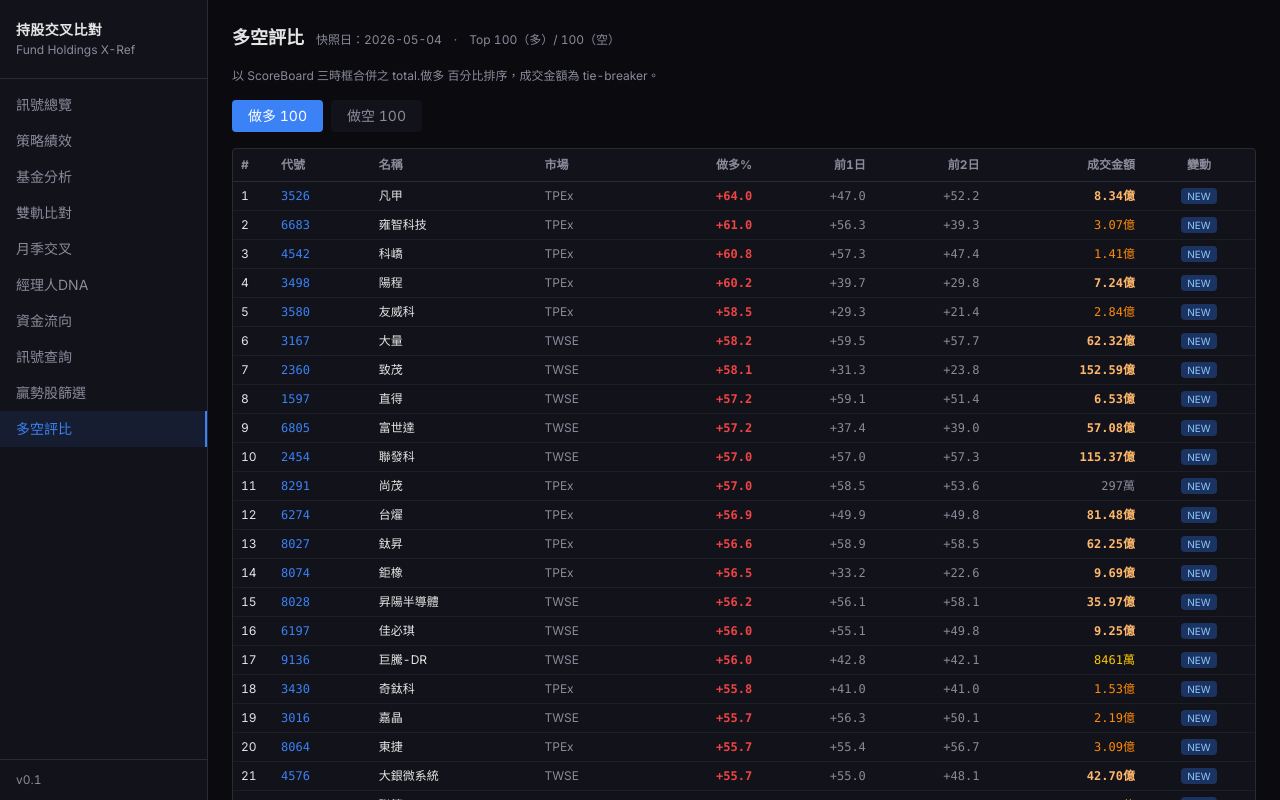
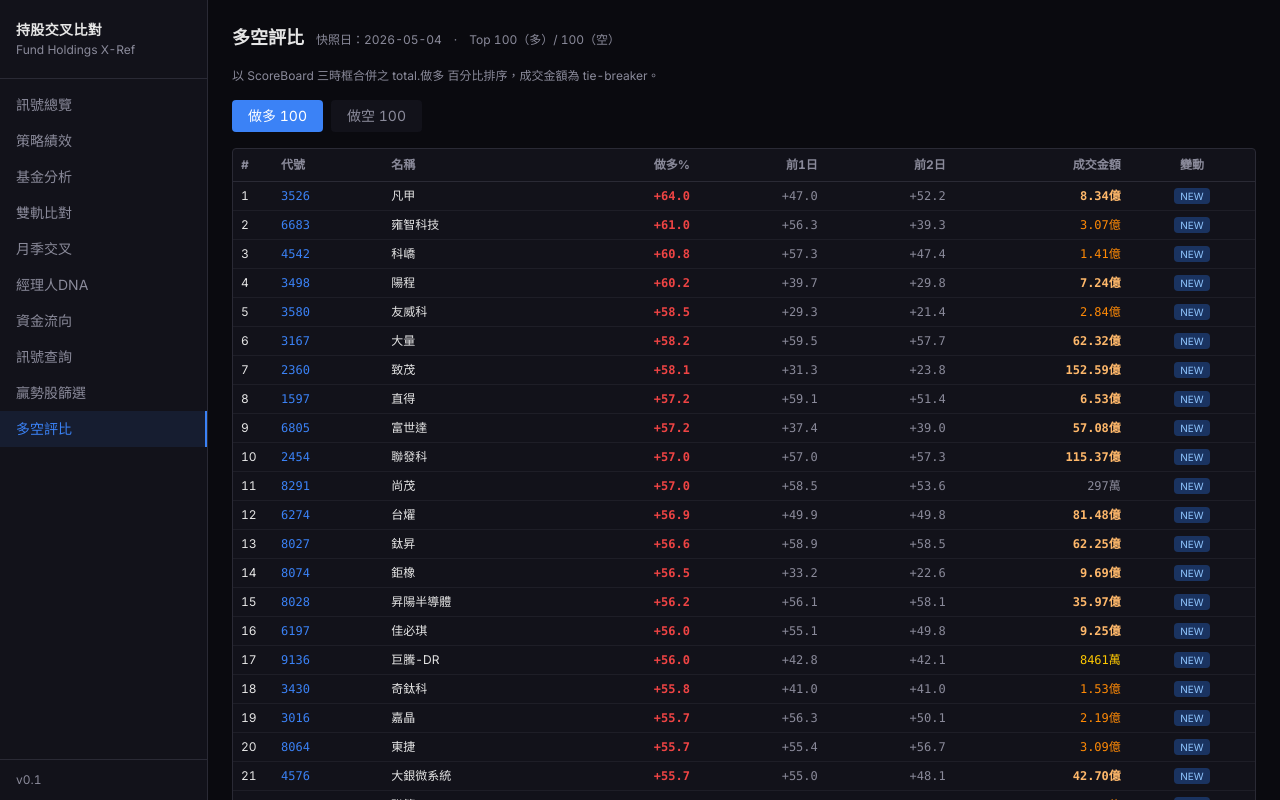
Before and after one commit to Realidealism/claudeInvest, a React (Vite) app in the folder frontend/: page /scores in a window 1280 px wide. Built offline with nearby package versions, Linux system fonts and the light colour scheme.

Commit message:
Drop market column from ScoresPage table
market field is still kept in JSON for TradingView URL prefix selection.

Co-Authored-By: Claude Opus 4.7 (1M context) <noreply@anthropic.com>

```diff
--- a/frontend/src/pages/ScoresPage.tsx
+++ b/frontend/src/pages/ScoresPage.tsx
@@ -110,7 +110,6 @@ export default function ScoresPage() {
               <th className="px-2 py-2 w-10">#</th>
               <th className="px-2 py-2">代號</th>
               <th className="px-2 py-2">名稱</th>
-              <th className="px-2 py-2 hidden md:table-cell">市場</th>
               <th className="px-2 py-2 text-right">{sideLabel}%</th>
               <th className="px-2 py-2 text-right hidden sm:table-cell">前1日</th>
               <th className="px-2 py-2 text-right hidden sm:table-cell">前2日</th>
@@ -136,9 +135,6 @@ export default function ScoresPage() {
                   </a>
                 </td>
                 <td className="px-2 py-1.5">{p.name}</td>
-                <td className="px-2 py-1.5 hidden md:table-cell text-text-secondary">
-                  {p.market}
-                </td>
                 <td className={`px-2 py-1.5 text-right font-mono font-bold ${sideColor}`}>
                   {p.total_pct >= 0 ? "+" : ""}
                   {p.total_pct.toFixed(1)}
```
